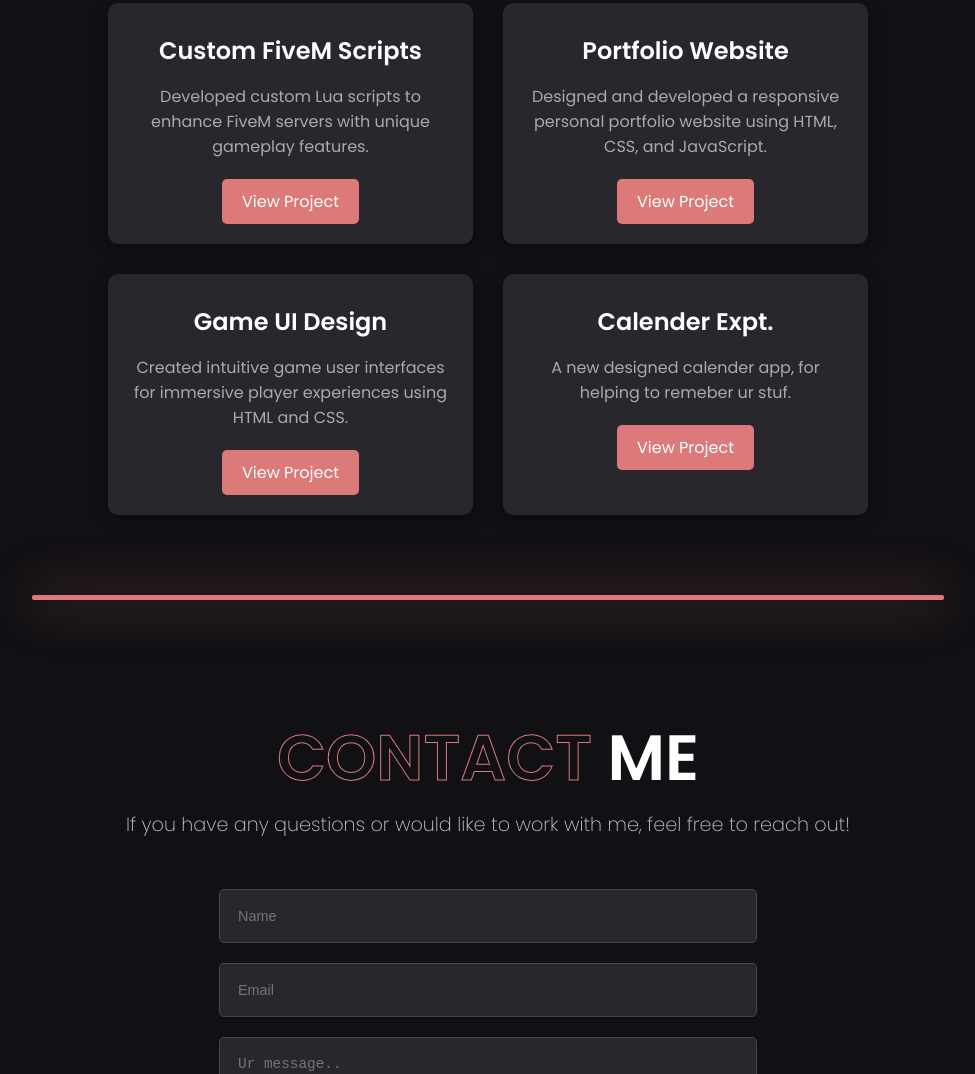
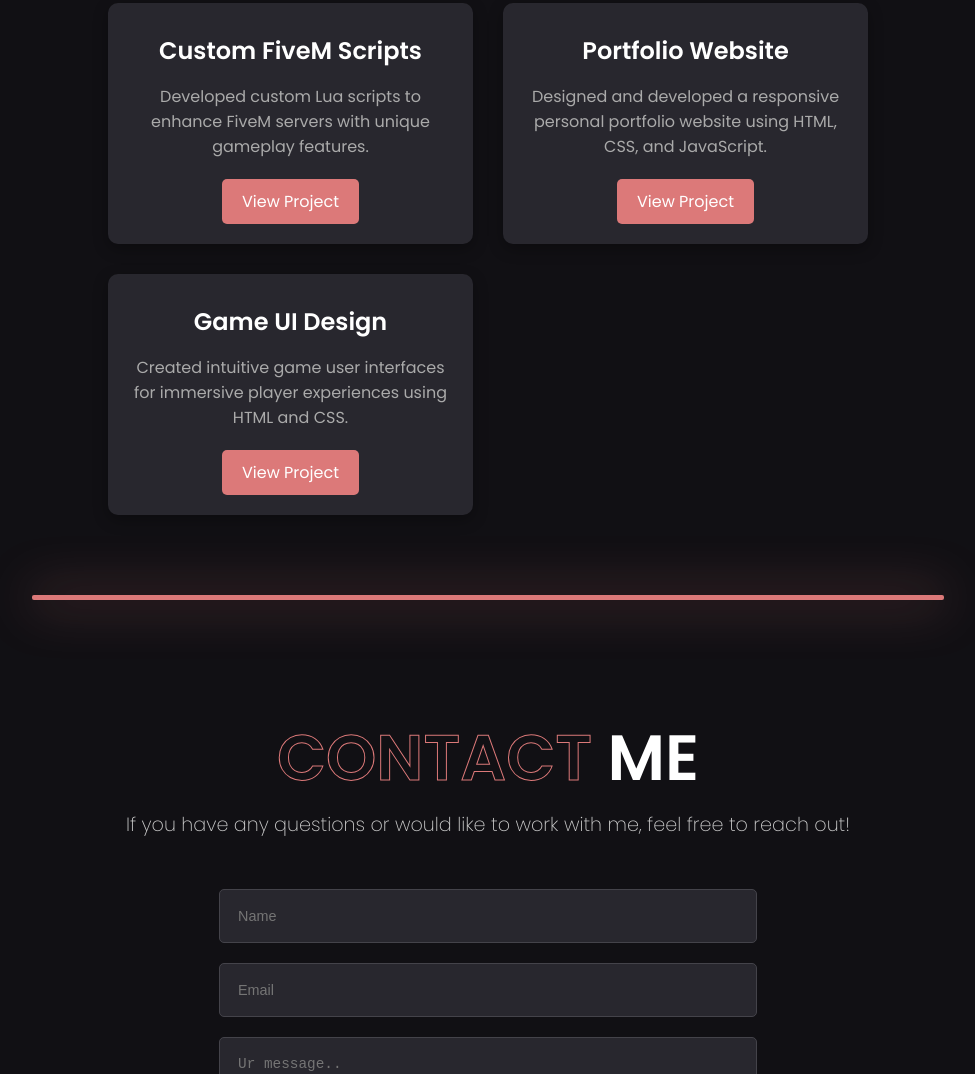
Before and after one commit to TaxiMax1/Portfolio-Website, a plain HTML site: page assets/href/about.html in a window 1280 px wide. Shown: the part 1767-2841 px from the top of the page, without its empty margins (152-1127 px from the left). Drawn offline with Linux system fonts and the light colour scheme.

Commit message:
Update aboutme.html
removed a project

```diff
--- a/assets/href/about.html
+++ b/assets/href/about.html
@@ -98,12 +98,6 @@
         <p class="project-description">Created intuitive game user interfaces for immersive player experiences using HTML and CSS.</p>
         <a href="https://github.com/TaxiMax1" target="_blank" class="project-link">View Project</a>
       </div>
-
-      <div class="project-card">
-        <h3 class="project-name">Calender Expt.</h3>
-        <p class="project-description">A new designed calender app, for helping to remeber ur stuf.</p>
-        <a href="https://github.com/TaxiMax1" target="_blank" class="project-link">View Project</a>
-      </div>
     </div>
     <div class="bar-container" style="margin-top: 80px;"></div>
   </section>
```
